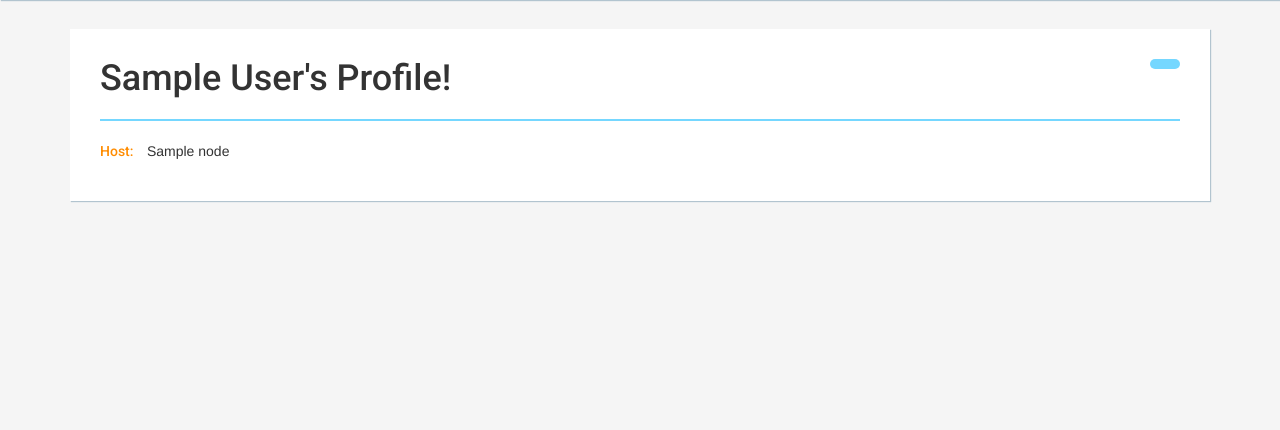
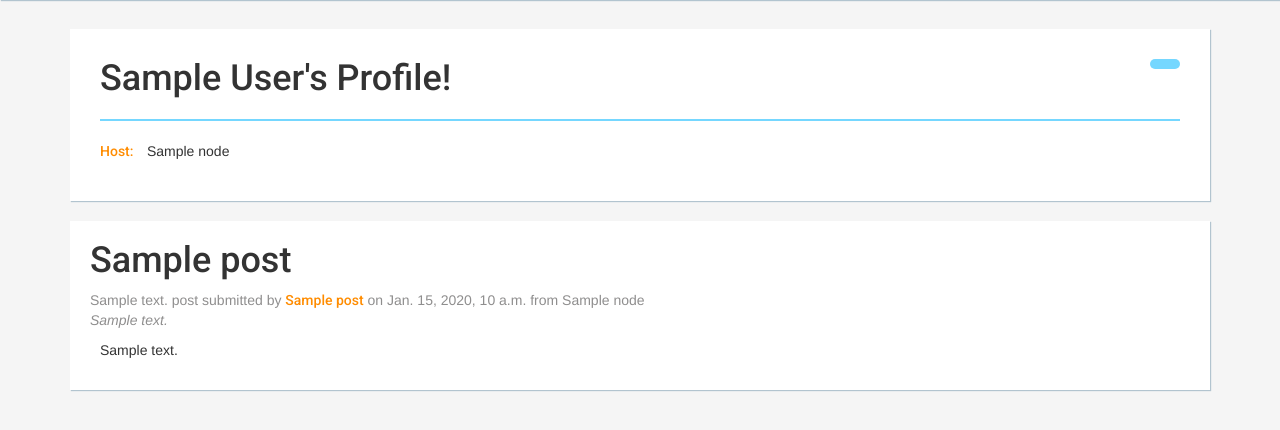
Before and after one commit to CMPUT404F16T04/sturdy-octo-computing-machine, a Django app: template mysite/socknet/templates/socknet/author_templates/remote_profile.html in a window 1280 px wide. Shown: the part 51-481 px from the top of the page. Run offline with Django 3.2, Linux system fonts and the light colour scheme; the template is opened without the code that fills it: most values are stand-ins (such as "Sample title", 1, 10 or a date in 2020); some libraries are stand-ins or nearby versions.

Commit message:
Display’s remote author’s posts when looking at a remote author profile.

```diff
--- a/mysite/socknet/templates/socknet/author_templates/remote_profile.html
+++ b/mysite/socknet/templates/socknet/author_templates/remote_profile.html
@@ -20,6 +20,29 @@
         </div>
     {% endif %}
 </div>
+<ol class="feed">
+    {% for post in posts %}
+        <li class="post">
+            <div class="first-line">
+                <h1>{{ post.title }}</h1>
+            </div>
+            <div class="post-id-label">
+                {{ post.visibility }} post submitted by
+                <a class="author-label" href="{% url 'remote_profile' nodeID=post.node.id authorUUID=post.author_id %}">{{ post.author_display_name }}</a>
+                on {{ post.published }} from {{ post.node.name }}
+            </div>
+            <div class="post-description">
+                {{post.description}}
+            </div>
+            <article class="content">
+                {{post.content|safe}}
+            </article>
+        </li>
+    {% endfor %}
+</ol>
+{% if not posts %}
+<h2>No Posts</h2>
+{% endif %}
 {% endblock %}
 
 {% block scripts %}
```
Also changed, not shown: mysite/socknet/views/author_views.py (+35 -3 lines).
